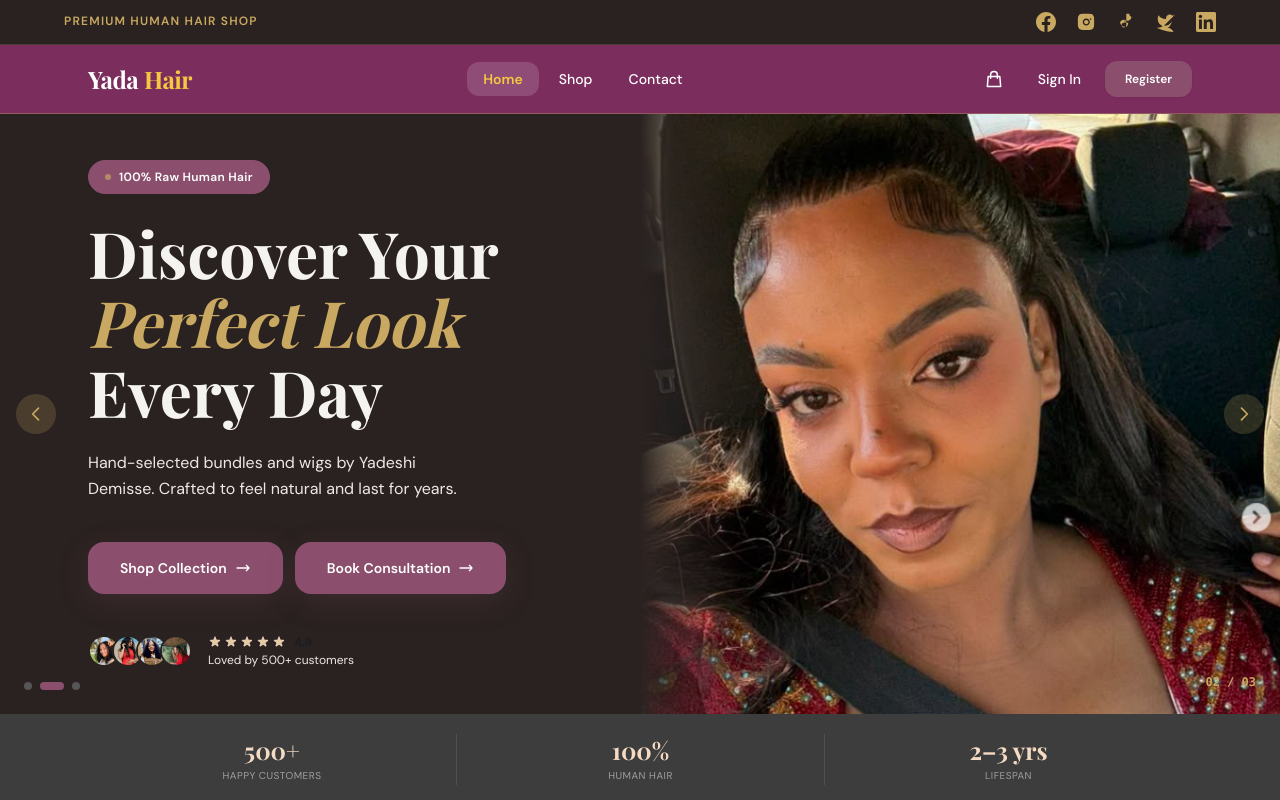
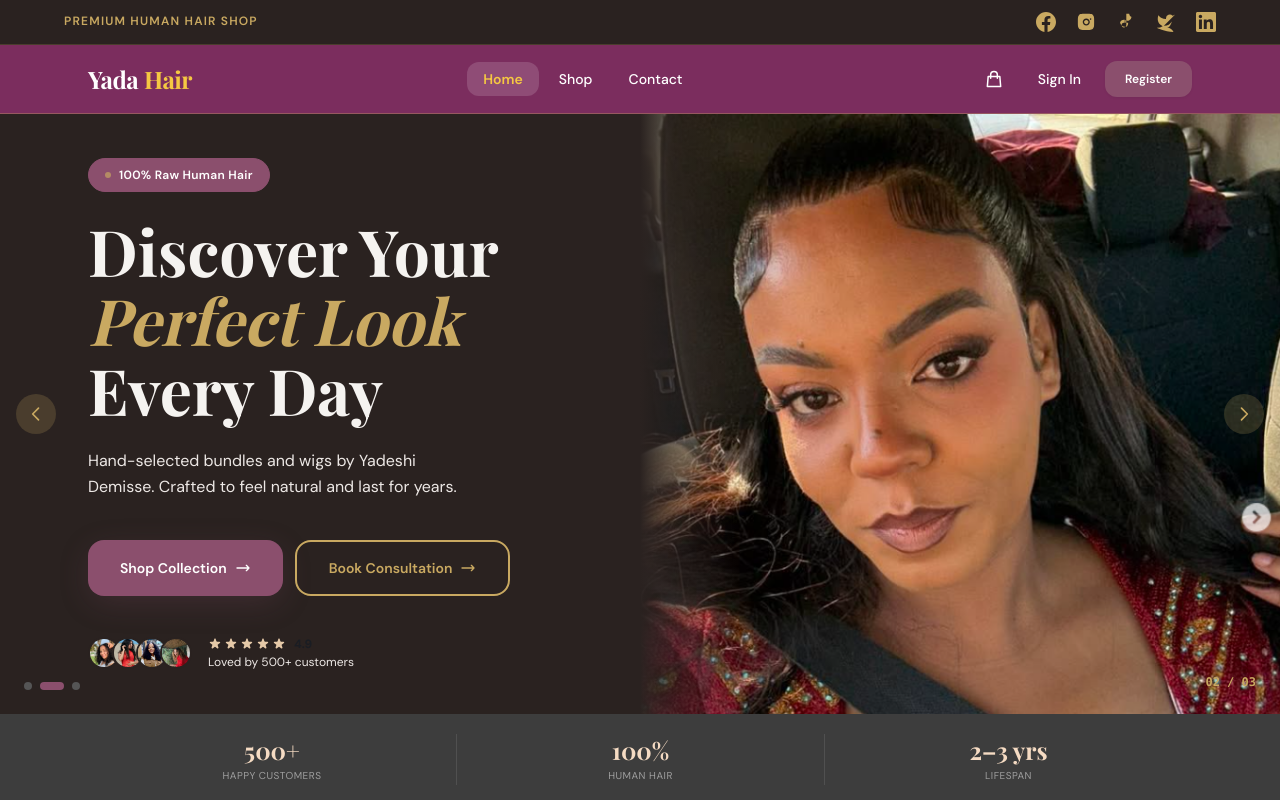
Before and after one commit to abre0101/E_Commerce, a React (Vite) app in the folder frontend/: page / in a window 1280 px wide. Shown: the top 800 px of the page. Built offline with nearby package versions, Linux system fonts and the light colour scheme; a web font is replaced by a local one.

Commit message:
fix Book Consultation button visibility on hero

```diff
--- a/frontend/src/pages/Home.jsx
+++ b/frontend/src/pages/Home.jsx
@@ -157,7 +157,10 @@
             </Link>
             <a href="#contact"
               onClick={(e) => { e.preventDefault(); document.getElementById("contact")?.scrollIntoView({ behavior: "smooth" }); }}
-              className="btn-primary px-8 py-4 text-sm rounded-2xl">
+              className="inline-flex items-center gap-2 px-8 py-4 text-sm font-semibold rounded-2xl transition-all duration-200 active:scale-[0.97]"
+              style={{ border: "2px solid #C9A961", color: "#C9A961", background: "transparent" }}
+              onMouseEnter={(e) => { e.currentTarget.style.background = "#C9A961"; e.currentTarget.style.color = "#2a2220"; }}
+              onMouseLeave={(e) => { e.currentTarget.style.background = "transparent"; e.currentTarget.style.color = "#C9A961"; }}>
               Book Consultation
               <svg className="w-4 h-4" fill="none" viewBox="0 0 24 24" stroke="currentColor" strokeWidth={2}>
                 <path strokeLinecap="round" strokeLinejoin="round" d="M17 8l4 4m0 0l-4 4m4-4H3" />
```
